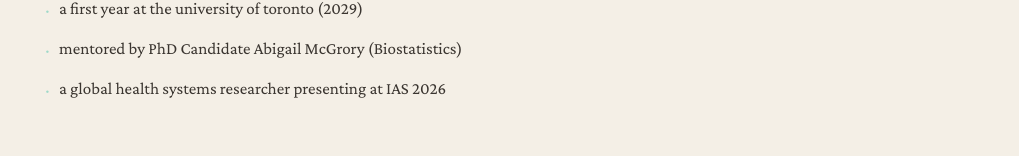
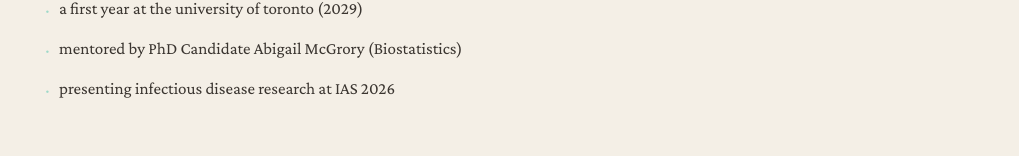
Before and after one commit to pixelatedk/vickykuang, a plain HTML site: page home/index.html in a window 1280 px wide. Shown: the part 216-372 px from the top of the page, without its empty margins (261-1280 px from the left). Drawn offline with nearby package versions, Linux system fonts and the light colour scheme; a web font is replaced by a local one.

Commit message:
Update index.html

```diff
--- a/home/index.html
+++ b/home/index.html
@@ -597,7 +597,7 @@
         <ul>
             <li>a first year at the university of toronto (2029)</li>
             <li>mentored by PhD Candidate Abigail McGrory (Biostatistics) </li>
-            <li>a global health systems researcher presenting at IAS 2026 </li>
+            <li>presenting infectious disease research at IAS 2026 </li>
         </ul>
     </div>
 
```
